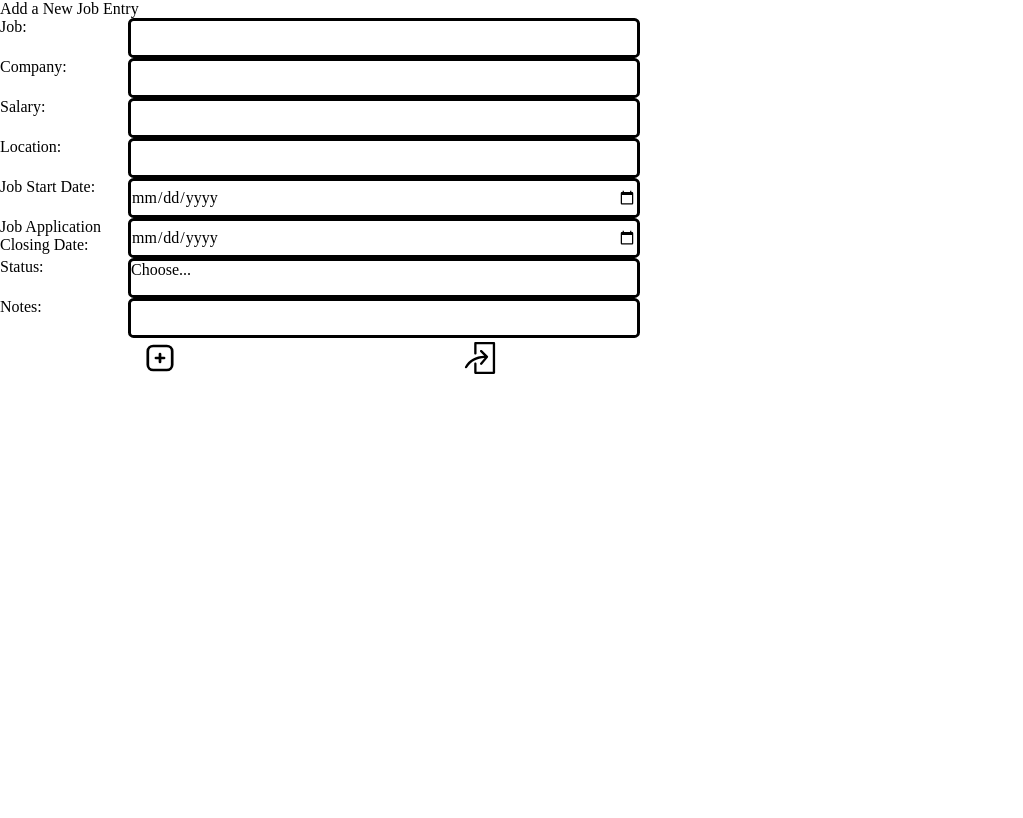
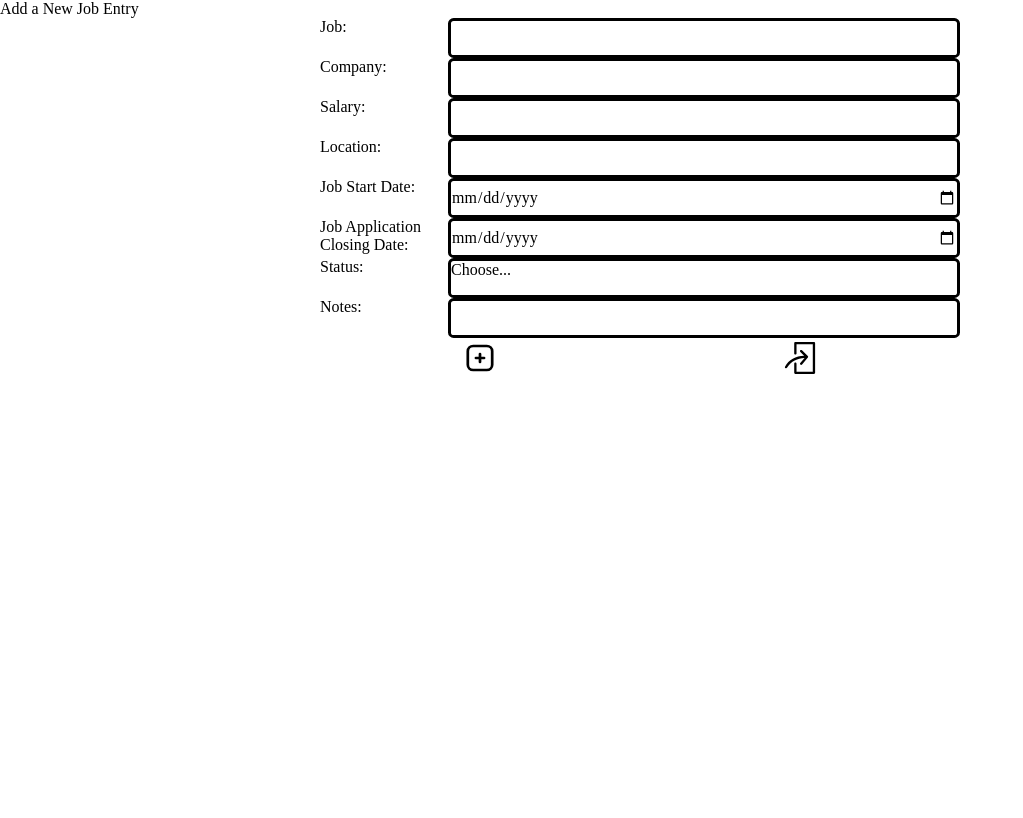
Before and after one commit to karthik-vig/job-application-tracker, a Flask app: page /addJobInfo in a window 1280 px wide. Shown: the whole page, without its empty margins (0-1023 px from the left). Before the commit the page ends 374 px from the top, so only its background shows below. Run offline with Flask 2, Linux system fonts and the light colour scheme.

Commit message:
made body into container for add, modify and see page to center the form content

```diff
--- a/flaskr/static/css/commonStyle.css
+++ b/flaskr/static/css/commonStyle.css
@@ -18,3 +18,17 @@ body {
     width: 4vw;
 
 }
+
+.pageItem{
+    grid-column-start: col1;
+    grid-column-end: endCol;
+    grid-row-start: row1;
+    grid-row-end: endRow;
+}
+
+.pageContainer{
+    display: grid;
+    grid-template-columns: [col1] 100vw [endCol];
+    grid-template-rows: [row1] 100vh [endRow];
+    justify-items: center;
+}
--- a/flaskr/templates/addJobInfo.html
+++ b/flaskr/templates/addJobInfo.html
@@ -6,8 +6,8 @@
         <link rel="stylesheet" href="{{url_for('static', filename='css/commonStyle.css')}}">
         <link rel="stylesheet" href="{{url_for('static', filename='css/addJobInfoStyle.css')}}">
     </head>
-    <body>
-        <form action="redirectAddJobInfo" method="post" class="formContainer">
+    <body class="pageContainer">
+        <form action="redirectAddJobInfo" method="post" class="formContainer pageItem">
             <fieldset class="jobInputItem fieldsetContainer">
                 <label class="fieldsetLabelItem">Job:</label>
                 <input type="text" name="job" class="commonBorder fieldsetInputItem">
--- a/flaskr/templates/modifyJobInfo.html
+++ b/flaskr/templates/modifyJobInfo.html
@@ -6,8 +6,8 @@
         <link rel="stylesheet" href="{{url_for('static', filename='css/commonStyle.css')}}">
         <link rel="stylesheet" href="{{url_for('static', filename='css/modifyJobInfoStyle.css')}}">
     </head>
-    <body>
-        <form action="/redirectModifyJobInfo" method="post" class="formContainer">
+    <body class="pageContainer">
+        <form action="/redirectModifyJobInfo" method="post" class="formContainer pageItem">
             <input type="hidden" name="id" value="{{ jobInfo['id'] }}" >
             <fieldset class="jobInputItem fieldsetContainer">
                 <label class="fieldsetLabelItem">Job:</label>
--- a/flaskr/templates/seeJobInfo.html
+++ b/flaskr/templates/seeJobInfo.html
@@ -6,8 +6,8 @@
         <link rel="stylesheet" href="{{url_for('static', filename='css/commonStyle.css')}}">
         <link rel="stylesheet" href="{{url_for('static', filename='css/seeJobInfoStyle.css')}}">
     </head>
-    <body>
-        <form action="/redirect" method="post" class="formContainer">
+    <body class="pageContainer">
+        <form action="/redirect" method="post" class="formContainer pageItem">
             <fieldset class="jobInputItem fieldsetContainer">
                 <label class="fieldsetLabelItem">Job:</label>
                 <input type="text" name="job" value="{{jobInfo['job']}}" readonly class="commonBorder fieldsetInputItem">
```
